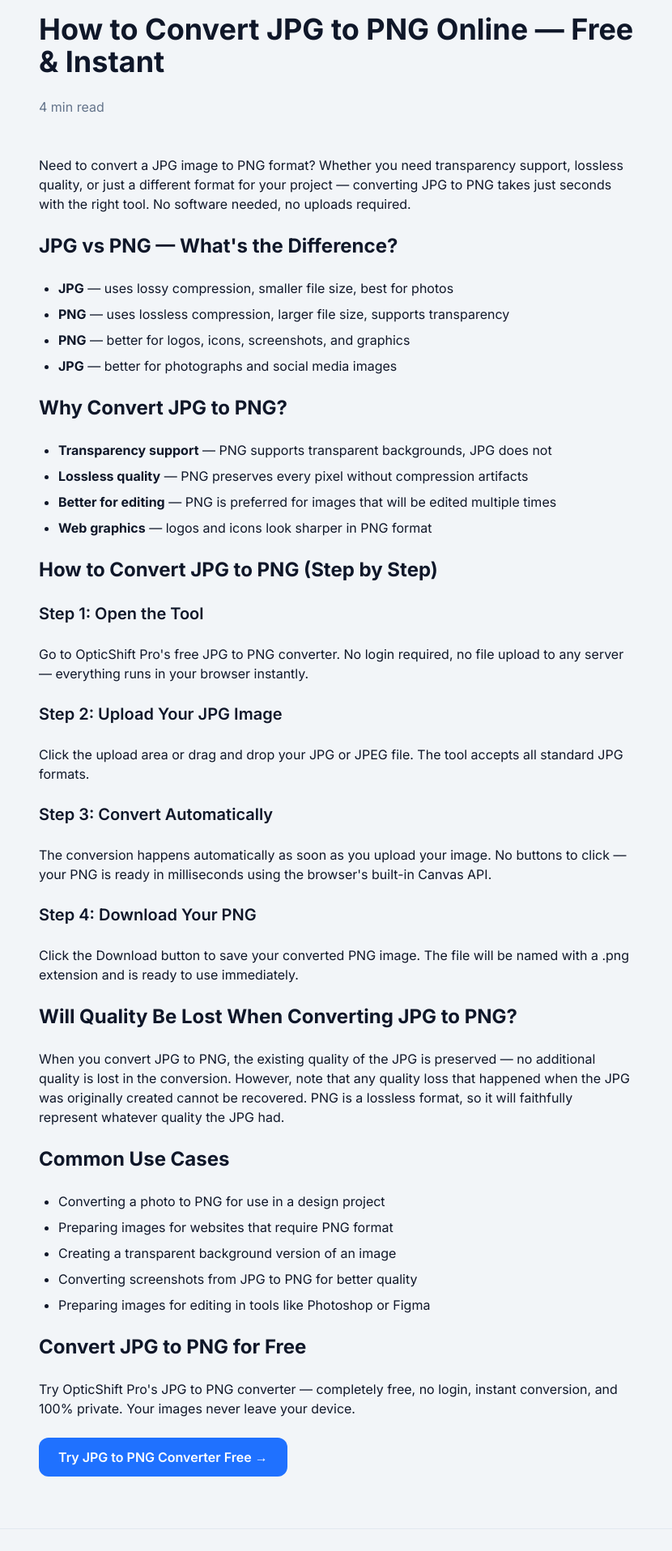
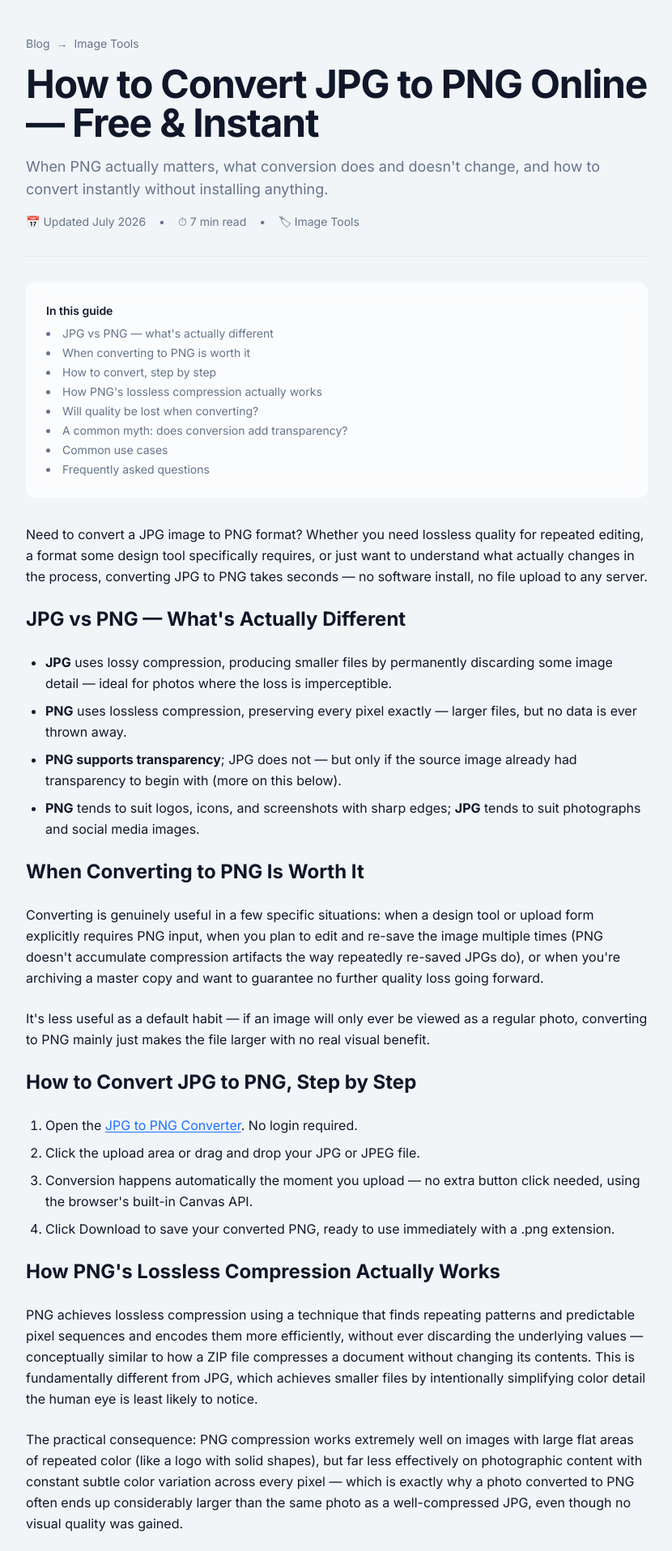
Before and after one commit to surajkumar122024-star/ok01, a Next.js app: page /blog/how-to-convert-jpg-to-png in a window 1280 px wide. Shown: the part 84-2000 px from the top of the page at 81% size, without its empty margins (224-1054 px from the left). Built offline with nearby package versions, Linux system fonts and the light colour scheme.

Commit message:
Rewrite how-to-convert-jpg-to-png: fix false transparency claim, add TOC/FAQ/related tools, technical depth on lossless compression — expand ~550 to ~1130 words

```diff
--- a/src/app/blog/how-to-convert-jpg-to-png/page.tsx
+++ b/src/app/blog/how-to-convert-jpg-to-png/page.tsx
@@ -1,100 +1,205 @@
-export const metadata = {
-  title: 'How to Convert JPG to PNG Free Online',
-  description: 'Convert JPG images to PNG format instantly. Keep transparency and quality — free, no upload, works in your browser.',
-};
-export default function BlogPost() {
+import { Metadata } from 'next'
+import Link from 'next/link'
+
+export const metadata: Metadata = {
+  title: 'How to Convert JPG to PNG Online — Free & Instant (2026 Guide) — OpticShift Pro',
+  description: 'Convert JPG images to lossless PNG format in your browser — free, instant, no uploads. Learn when PNG actually matters, and what conversion does (and does not) change about your image.',
+  keywords: 'convert jpg to png, jpg to png converter, free image converter, lossless image format',
+}
+
+export default function JpgToPngArticle() {
   return (
-    <main className="max-w-3xl mx-auto px-4 py-16">
-      <p className="text-sm text-muted-foreground mb-4">June 20, 2026</p>
-      <h1 className="text-4xl font-bold mb-6">
+    <article className="min-h-screen pt-32 pb-20 px-4">
+      <div className="max-w-3xl mx-auto space-y-8">
+
+        {/* Header */}
+        <div className="space-y-4">
+          <div className="flex items-center gap-2 text-sm text-muted-foreground">
+            <Link href="/blog" className="hover:text-foreground">Blog</Link>
+            <span>→</span>
+            <span>Image Tools</span>
+          </div>
+          <h1 className="text-4xl md:text-5xl font-bold tracking-tight leading-tight">
             How to Convert JPG to PNG Online — Free & Instant
           </h1>
-      <p className="text-muted-foreground mb-12">4 min read</p>
+          <p className="text-muted-foreground text-lg">
+            When PNG actually matters, what conversion does and doesn't change, and how to convert instantly without installing anything.
+          </p>
+          <div className="flex items-center gap-4 text-sm text-muted-foreground">
+            <span>📅 Updated July 2026</span>
+            <span>•</span>
+            <span>⏱ 7 min read</span>
+            <span>•</span>
+            <span>🏷 Image Tools</span>
+          </div>
+        </div>
 
-      <div className="prose prose-lg max-w-none space-y-6 text-foreground">
+        <hr className="border-border" />
+
+        {/* Table of Contents */}
+        <nav className="glass rounded-xl border p-6 space-y-2 text-sm">
+          <p className="font-semibold mb-2">In this guide</p>
+          <ul className="space-y-1 list-disc list-inside text-muted-foreground">
+            <li><a href="#difference" className="hover:text-primary">JPG vs PNG — what's actually different</a></li>
+            <li><a href="#why" className="hover:text-primary">When converting to PNG is worth it</a></li>
+            <li><a href="#how-to" className="hover:text-primary">How to convert, step by step</a></li>
+            <li><a href="#how-lossless-works" className="hover:text-primary">How PNG's lossless compression actually works</a></li>
+            <li><a href="#quality" className="hover:text-primary">Will quality be lost when converting?</a></li>
+            <li><a href="#transparency-myth" className="hover:text-primary">A common myth: does conversion add transparency?</a></li>
+            <li><a href="#use-cases" className="hover:text-primary">Common use cases</a></li>
+            <li><a href="#faq" className="hover:text-primary">Frequently asked questions</a></li>
+          </ul>
+        </nav>
+
+        {/* Content */}
+        <div className="prose prose-neutral dark:prose-invert max-w-none space-y-6 text-base leading-relaxed">
 
           <p>
-          Need to convert a JPG image to PNG format? Whether you need
-          transparency support, lossless quality, or just a different format
-          for your project — converting JPG to PNG takes just seconds with
-          the right tool. No software needed, no uploads required.
+            Need to convert a JPG image to PNG format? Whether you need lossless quality for repeated
+            editing, a format some design tool specifically requires, or just want to understand
+            what actually changes in the process, converting JPG to PNG takes seconds — no software
+            install, no file upload to any server.
           </p>
 
-        <h2 className="text-2xl font-bold mt-8">JPG vs PNG — What's the Difference?</h2>
+          <h2 id="difference" className="text-2xl font-bold mt-8">JPG vs PNG — What's Actually Different</h2>
           <ul className="list-disc pl-6 space-y-2">
-          <li><strong>JPG</strong> — uses lossy compression, smaller file size, best for photos</li>
-          <li><strong>PNG</strong> — uses lossless compression, larger file size, supports transparency</li>
-          <li><strong>PNG</strong> — better for logos, icons, screenshots, and graphics</li>
-          <li><strong>JPG</strong> — better for photographs and social media images</li>
+            <li><strong>JPG</strong> uses lossy compression, producing smaller files by permanently discarding some image detail — ideal for photos where the loss is imperceptible.</li>
+            <li><strong>PNG</strong> uses lossless compression, preserving every pixel exactly — larger files, but no data is ever thrown away.</li>
+            <li><strong>PNG supports transparency</strong>; JPG does not — but only if the source image already had transparency to begin with (more on this below).</li>
+            <li><strong>PNG</strong> tends to suit logos, icons, and screenshots with sharp edges; <strong>JPG</strong> tends to suit photographs and social media images.</li>
           </ul>
 
-        <h2 className="text-2xl font-bold mt-8">Why Convert JPG to PNG?</h2>
+          <h2 id="why" className="text-2xl font-bold mt-8">When Converting to PNG Is Worth It</h2>
+          <p>
+            Converting is genuinely useful in a few specific situations: when a design tool or upload
+            form explicitly requires PNG input, when you plan to edit and re-save the image multiple
+            times (PNG doesn't accumulate compression artifacts the way repeatedly re-saved JPGs do),
+            or when you're archiving a master copy and want to guarantee no further quality loss going
+            forward.
+          </p>
+          <p>
+            It's less useful as a default habit — if an image will only ever be viewed as a regular
+            photo, converting to PNG mainly just makes the file larger with no real visual benefit.
+          </p>
+
+          <h2 id="how-to" className="text-2xl font-bold mt-8">How to Convert JPG to PNG, Step by Step</h2>
+          <ol className="list-decimal pl-6 space-y-2">
+            <li>Open the <Link href="/tools/jpg-to-png" className="text-primary underline underline-offset-2">JPG to PNG Converter</Link>. No login required.</li>
+            <li>Click the upload area or drag and drop your JPG or JPEG file.</li>
+            <li>Conversion happens automatically the moment you upload — no extra button click needed, using the browser's built-in Canvas API.</li>
+            <li>Click Download to save your converted PNG, ready to use immediately with a .png extension.</li>
+          </ol>
+
+          <h2 id="how-lossless-works" className="text-2xl font-bold mt-8">How PNG's Lossless Compression Actually Works</h2>
+          <p>
+            PNG achieves lossless compression using a technique that finds repeating patterns and
+            predictable pixel sequences and encodes them more efficiently, without ever discarding the
+            underlying values — conceptually similar to how a ZIP file compresses a document without
+            changing its contents. This is fundamentally different from JPG, which achieves smaller
+            files by intentionally simplifying color detail the human eye is least likely to notice.
+          </p>
+          <p>
+            The practical consequence: PNG compression works extremely well on images with large flat
+            areas of repeated color (like a logo with solid shapes), but far less effectively on
+            photographic content with constant subtle color variation across every pixel — which is
+            exactly why a photo converted to PNG often ends up considerably larger than the same photo
+            as a well-compressed JPG, even though no visual quality was gained.
+          </p>
+
+          <h2 id="quality" className="text-2xl font-bold mt-8">Will Quality Be Lost When Converting?</h2>
+          <p>
+            No additional quality is lost during the JPG-to-PNG conversion step itself — the existing
+            pixel data is copied faithfully into the new lossless format. What's important to
+            understand, though, is that any quality already lost when the original JPG was first
+            compressed cannot be recovered by converting. PNG preserves whatever it's given exactly;
+            it can't restore detail the JPG format discarded earlier.
+          </p>
+
+          <h2 id="transparency-myth" className="text-2xl font-bold mt-8">A Common Myth: Does Conversion Add Transparency?</h2>
+          <p>
+            This is worth addressing directly, since it's a genuinely common misunderstanding: converting
+            a JPG to PNG does <strong>not</strong> add a transparent background. JPG files have no
+            transparency data to begin with, so the resulting PNG keeps whatever solid background the
+            original photo had — the file format changes, but the pixels themselves don't gain new
+            information that was never there. If you specifically need to remove a background and make
+            it transparent, that's a separate editing step, not something format conversion alone
+            achieves.
+          </p>
+
+          <h2 id="use-cases" className="text-2xl font-bold mt-8">Common Use Cases</h2>
           <ul className="list-disc pl-6 space-y-2">
-          <li><strong>Transparency support</strong> — PNG supports transparent backgrounds, JPG does not</li>
-          <li><strong>Lossless quality</strong> — PNG preserves every pixel without compression artifacts</li>
-          <li><strong>Better for editing</strong> — PNG is preferred for images that will be edited multiple times</li>
-          <li><strong>Web graphics</strong> — logos and icons look sharper in PNG format</li>
+            <li>Converting a photo to PNG before importing it into a design tool that specifically expects lossless input.</li>
+            <li>Preparing images for websites or platforms that require PNG format uploads.</li>
+            <li>Converting screenshots to PNG to avoid JPG compression artifacts around sharp text or UI elements.</li>
+            <li>Preparing an image for repeated editing in tools like Photoshop or Figma without accumulating re-save quality loss.</li>
+            <li>Archiving a lossless master copy of an important photo alongside the original JPG.</li>
           </ul>
 
-        <h2 className="text-2xl font-bold mt-8">How to Convert JPG to PNG (Step by Step)</h2>
+          <h2 id="faq" className="text-2xl font-bold mt-8">Frequently Asked Questions</h2>
+          <div className="space-y-4">
+            <div>
+              <p className="font-semibold">Does converting JPG to PNG add transparency?</p>
+              <p className="text-muted-foreground">No — a JPG has no transparency data to begin with, so the PNG output keeps the same solid background as the original.</p>
+            </div>
+            <div>
+              <p className="font-semibold">Why is my PNG file bigger than the original JPG?</p>
+              <p className="text-muted-foreground">PNG's lossless compression typically produces larger files than JPG's lossy compression, especially for photos with lots of color detail. This is expected, not an error.</p>
+            </div>
+            <div>
+              <p className="font-semibold">Is any quality lost in this conversion?</p>
+              <p className="text-muted-foreground">No additional quality is lost during the conversion itself — the existing pixel data is copied into the new format as-is.</p>
+            </div>
+            <div>
+              <p className="font-semibold">Can I convert multiple JPGs to PNG at once?</p>
+              <p className="text-muted-foreground">This tool processes one image at a time to keep the preview and download experience simple and accurate for each file.</p>
+            </div>
+            <div>
+              <p className="font-semibold">Is my image uploaded to a server during conversion?</p>
+              <p className="text-muted-foreground">No, conversion happens entirely in your browser using the Canvas API — your file never leaves your device.</p>
+            </div>
+            <div>
+              <p className="font-semibold">Is this tool free to use?</p>
+              <p className="text-muted-foreground">Yes, completely free with no login, watermark, or usage limit.</p>
+            </div>
+            <div>
+              <p className="font-semibold">Why does PNG compress logos better than photos?</p>
+              <p className="text-muted-foreground">PNG's lossless algorithm finds and compresses repeating patterns, which works well on flat-color graphics like logos but far less effectively on photos with constant subtle color variation.</p>
+            </div>
+            <div>
+              <p className="font-semibold">Should I use PNG for all my website images?</p>
+              <p className="text-muted-foreground">Not necessarily — PNG suits logos, icons, and graphics needing sharp edges, while JPG or WebP typically produce much smaller files for photographic content with no visible quality loss.</p>
+            </div>
+          </div>
 
-        <h3 className="text-xl font-semibold mt-6">Step 1: Open the Tool</h3>
+          <h2 className="text-2xl font-bold mt-8">Conclusion</h2>
           <p>
-          Go to OpticShift Pro's free JPG to PNG converter. No login required,
-          no file upload to any server — everything runs in your browser instantly.
+            JPG to PNG conversion is a simple, useful step for specific situations — lossless editing,
+            format requirements, or archival copies — but it's not a magic fix for transparency or
+            recovering quality already lost in the original photo. Understanding what it actually does
+            (and doesn't do) means you'll reach for it exactly when it helps.
           </p>
 
-        <h3 className="text-xl font-semibold mt-6">Step 2: Upload Your JPG Image</h3>
-        <p>
-          Click the upload area or drag and drop your JPG or JPEG file.
-          The tool accepts all standard JPG formats.
-        </p>
-
-        <h3 className="text-xl font-semibold mt-6">Step 3: Convert Automatically</h3>
-        <p>
-          The conversion happens automatically as soon as you upload your image.
-          No buttons to click — your PNG is ready in milliseconds using the
-          browser's built-in Canvas API.
-        </p>
-
-        <h3 className="text-xl font-semibold mt-6">Step 4: Download Your PNG</h3>
-        <p>
-          Click the Download button to save your converted PNG image.
-          The file will be named with a .png extension and is ready to use immediately.
-        </p>
-
-        <h2 className="text-2xl font-bold mt-8">Will Quality Be Lost When Converting JPG to PNG?</h2>
-        <p>
-          When you convert JPG to PNG, the existing quality of the JPG is preserved —
-          no additional quality is lost in the conversion. However, note that any
-          quality loss that happened when the JPG was originally created cannot be
-          recovered. PNG is a lossless format, so it will faithfully represent
-          whatever quality the JPG had.
-        </p>
-
-        <h2 className="text-2xl font-bold mt-8">Common Use Cases</h2>
+          <h2 className="text-2xl font-bold mt-8">Related Tools</h2>
           <ul className="list-disc pl-6 space-y-2">
-          <li>Converting a photo to PNG for use in a design project</li>
-          <li>Preparing images for websites that require PNG format</li>
-          <li>Creating a transparent background version of an image</li>
-          <li>Converting screenshots from JPG to PNG for better quality</li>
-          <li>Preparing images for editing in tools like Photoshop or Figma</li>
+            <li><Link href="/tools/png-to-jpg" className="text-primary hover:underline">PNG to JPG</Link> — convert the other direction for smaller, web-friendly files.</li>
+            <li><Link href="/tools/compressor" className="text-primary hover:underline">Image Compressor</Link> — reduce file size for either format.</li>
+            <li><Link href="/tools/webp-converter" className="text-primary hover:underline">WebP Converter</Link> — an even more efficient modern alternative for web use.</li>
+            <li><Link href="/tools/svg-to-png" className="text-primary hover:underline">SVG to PNG</Link> — convert vector graphics to PNG at a fixed size.</li>
           </ul>
 
-        <h2 className="text-2xl font-bold mt-8">Convert JPG to PNG for Free</h2>
-        <p>
-          Try OpticShift Pro's JPG to PNG converter — completely free, no login,
-          instant conversion, and 100% private. Your images never leave your device.
-        </p>
-
-
-        <a href="/tools/jpg-to-png"
-          className="inline-block mt-4 px-6 py-3 bg-primary text-white rounded-lg font-semibold hover:opacity-90 transition"
+          {/* CTA */}
+          <div className="mt-10 p-6 bg-primary/10 rounded-2xl text-center space-y-3">
+            <p className="font-bold text-lg">Ready to convert your JPG to PNG?</p>
+            <Link
+              href="/tools/jpg-to-png"
+              className="inline-block px-6 py-3 bg-primary text-primary-foreground rounded-xl font-semibold hover:opacity-90 transition"
             >
-          Try JPG to PNG Converter Free &rarr;
-        </a>
+              Try JPG to PNG Converter Free →
+            </Link>
+          </div>
 
         </div>
-    </main>
-  );
+      </div>
+    </article>
+  )
 }
```
Lines whose indentation alone changed are shown as unchanged.
